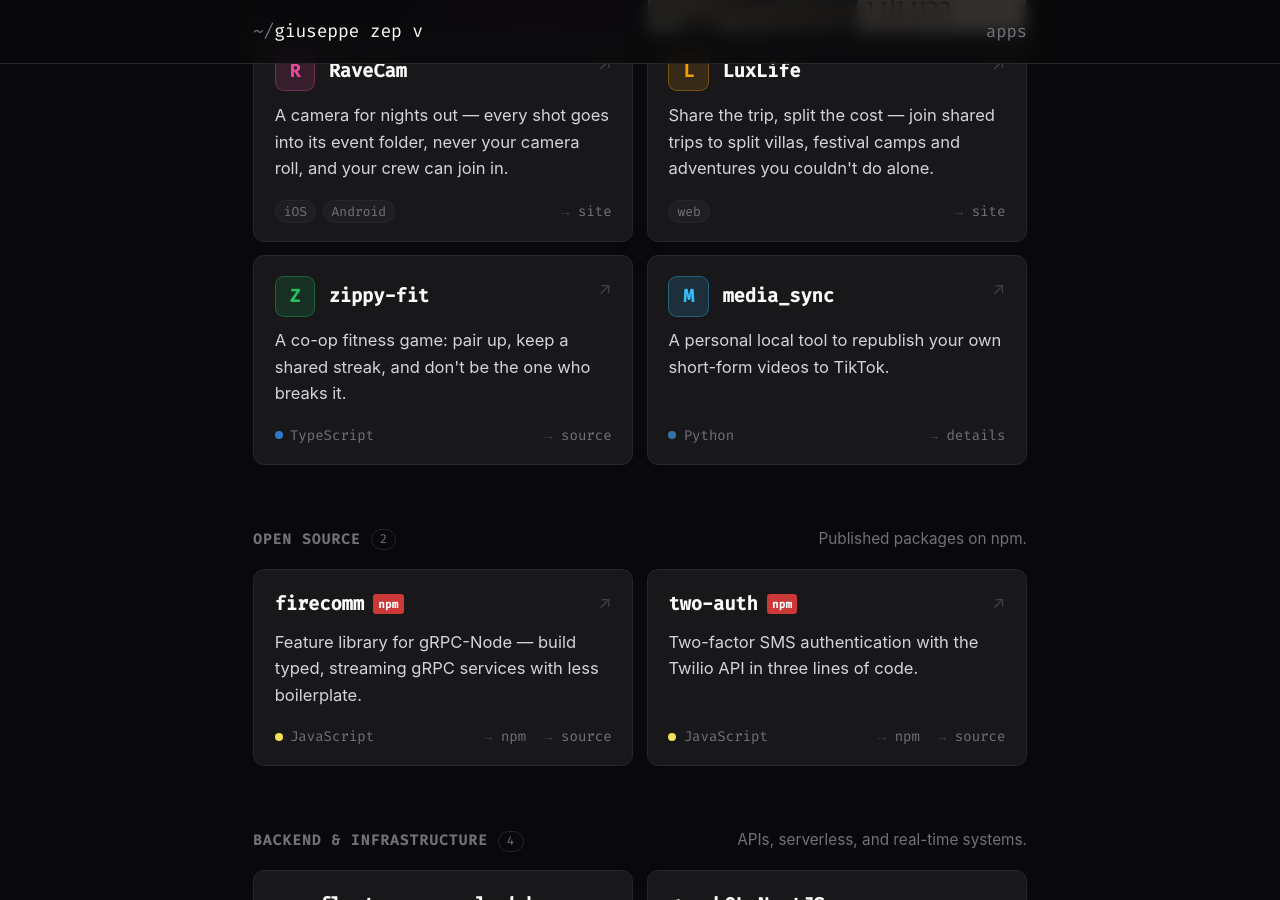
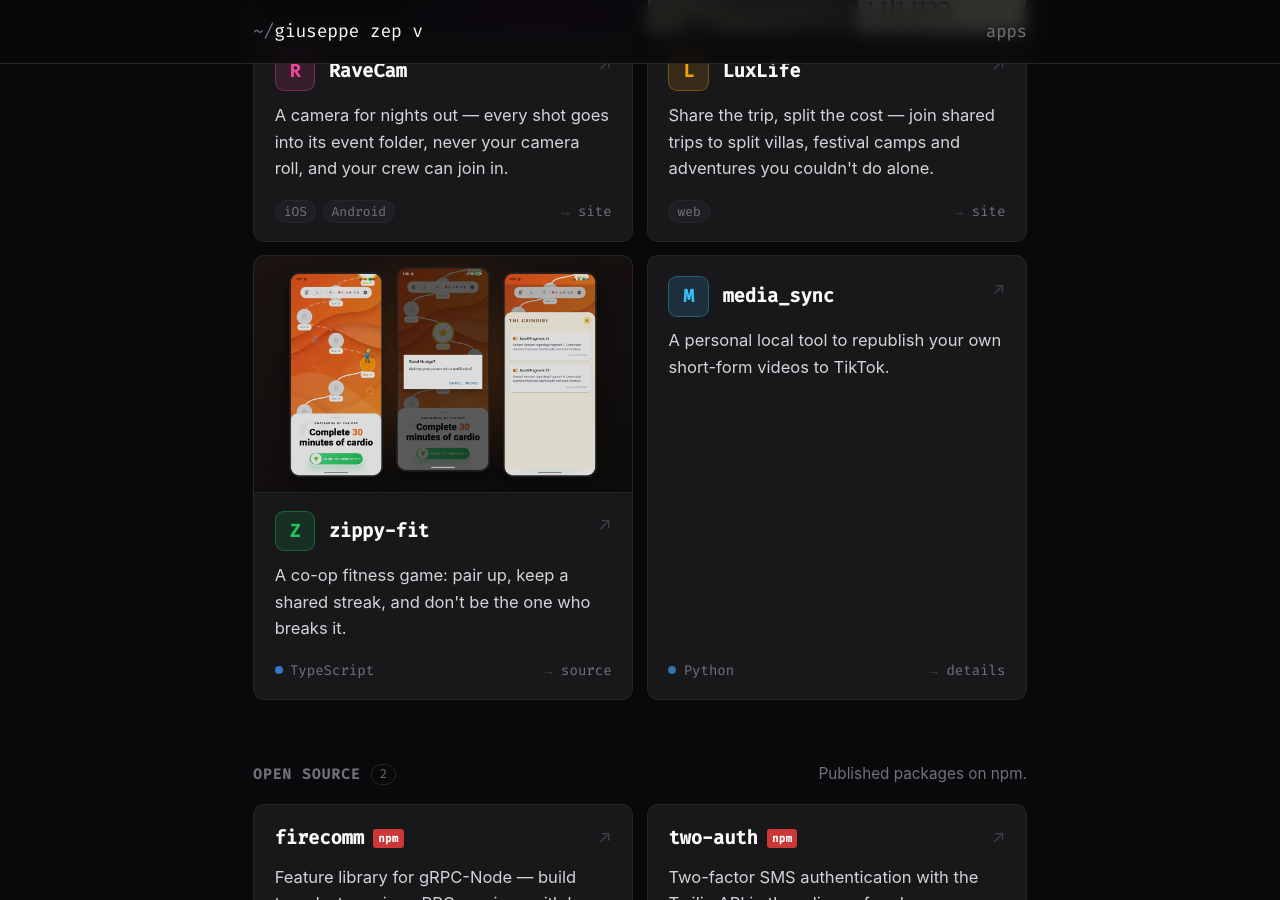
Before and after one commit to zepvalue/zepvalue.github.io, a Jekyll site: the page built from apps/index.html, in a window 1280 px wide and 900 px high, scrolled down 728 px. Built offline with Jekyll 4.4.1, drawn with Linux system fonts in a browser that asks for light colours.

Commit message:
feat: add zippy-fit app screenshots preview

```diff
--- a/apps/index.html
+++ b/apps/index.html
@@ -36,6 +36,7 @@ categories:
           - { label: site, url: "https://luxlife-ihjq.onrender.com/" }
       - name: zippy-fit
         tint: "#22c55e"
+        preview: /assets/previews/zippy-fit.png
         desc: "A co-op fitness game: pair up, keep a shared streak, and don't be the one who breaks it."
         lang: TypeScript
         color: "#3178c6"
```
Also changed, not shown: assets/previews/zippy-fit.png (added).
